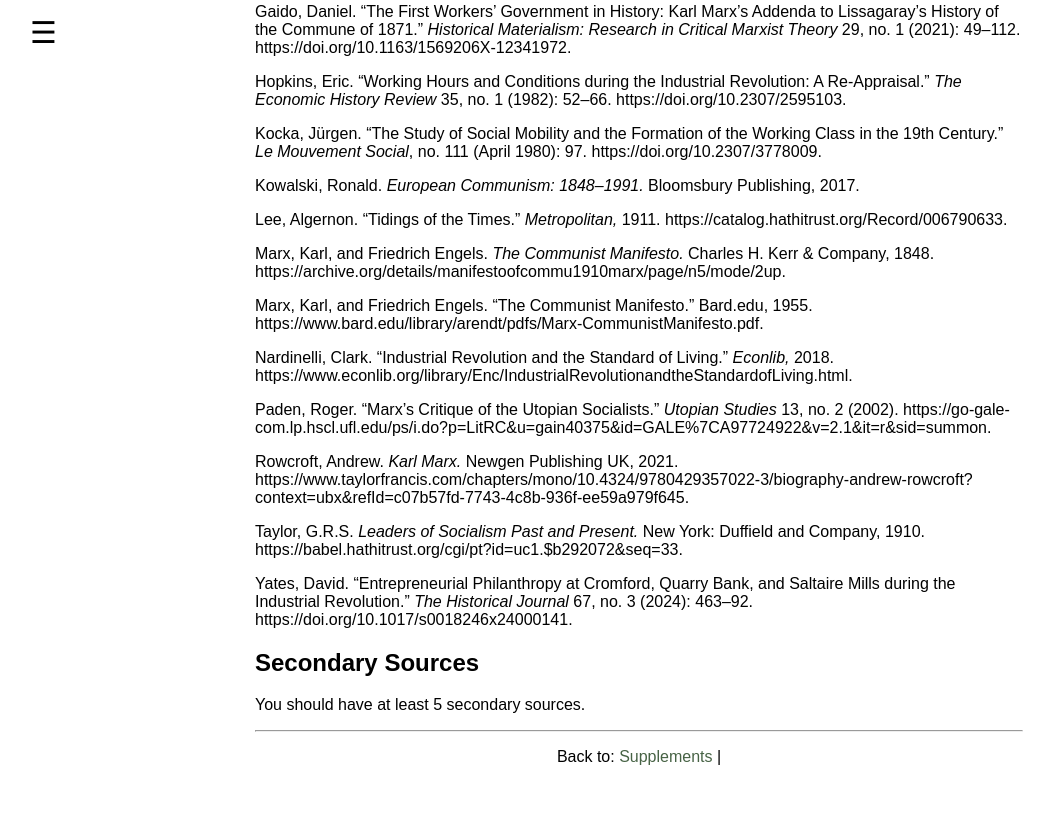
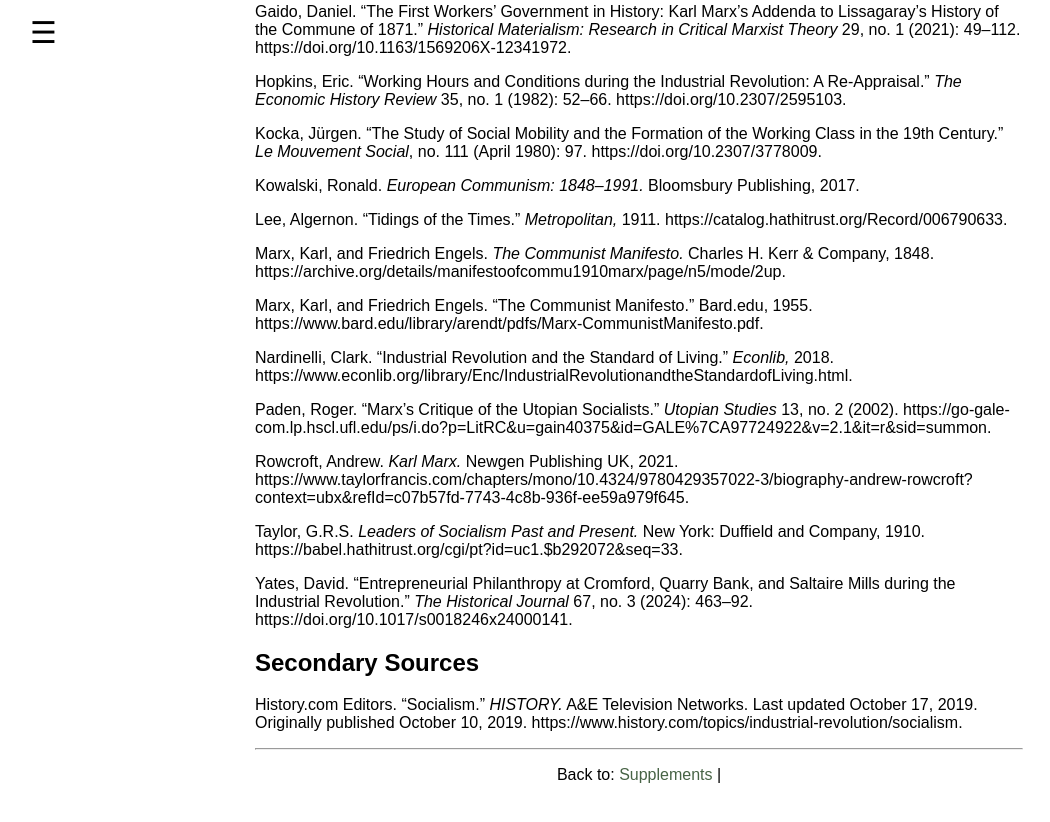
Before and after one commit to isabelbenegas/Isabel-Benegas-EUH3205, a Jekyll site: the page built from 005_bibliography.md, in a window 1280 px wide and 900 px high, scrolled down 675 px. Shown: the top 822 px of the window, without its empty margins (1-1051 px from the left). Built offline with Jekyll 4.4.1, drawn with Linux system fonts in a browser that asks for light colours.

Commit message:
Update 005_bibliography.md

```diff
--- a/005_bibliography.md
+++ b/005_bibliography.md
@@ -48,4 +48,4 @@
 
 ## Secondary Sources
 
-You should have at least 5 secondary sources.
+History.com Editors. “Socialism.” *HISTORY.* A&E Television Networks. Last updated October 17, 2019. Originally published October 10, 2019. https://www.history.com/topics/industrial-revolution/socialism.
```
